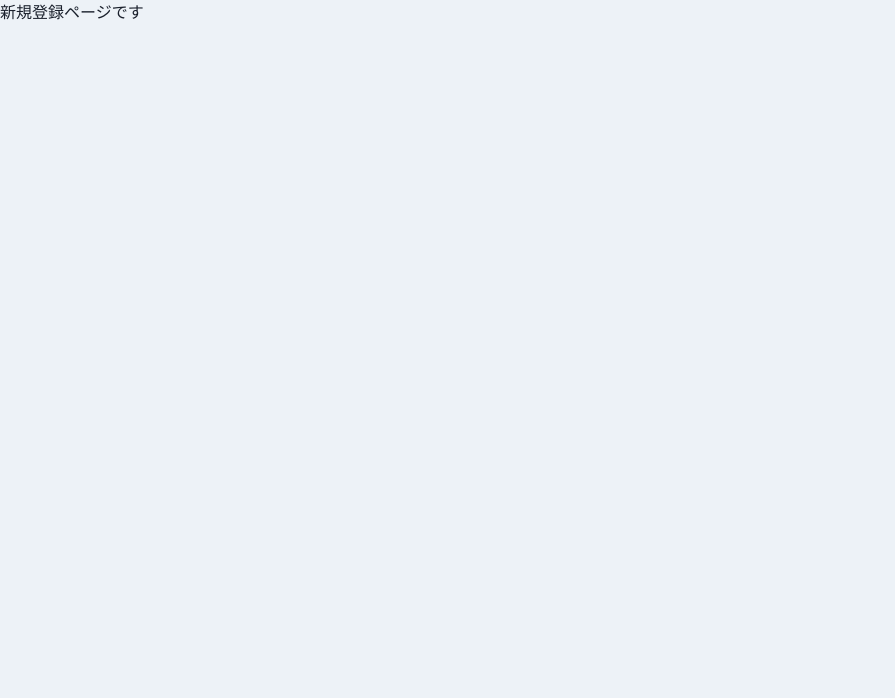
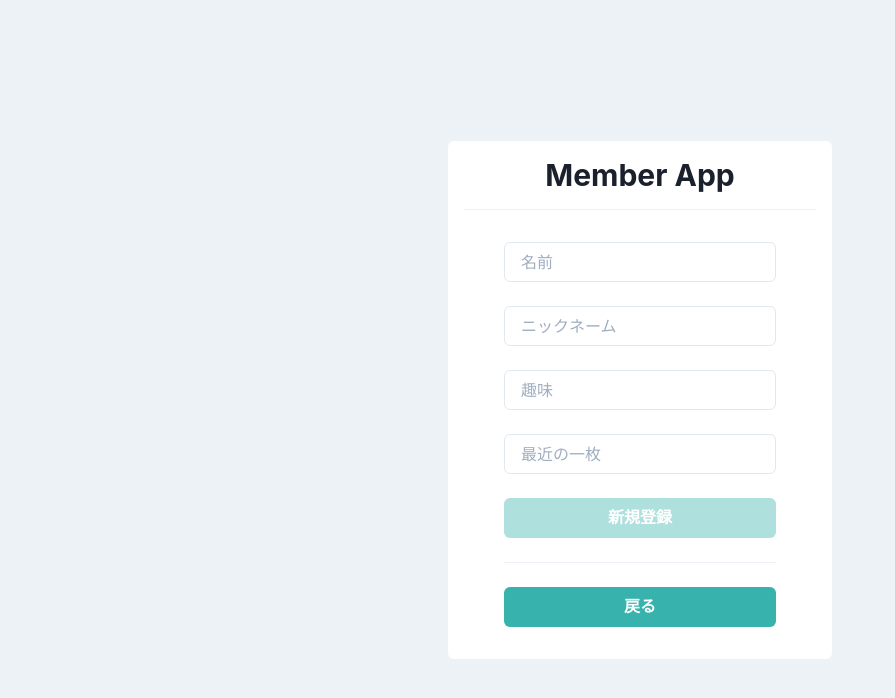
Before and after one commit to peppino708/Member_app, a React (Create React App) app: page /register in a window 1280 px wide. Shown: the top 698 px of the page, without its empty margins (0-895 px from the left). Built offline with nearby package versions, Linux system fonts and the light colour scheme.

Commit message:
Fix Register.tsx

```diff
--- a/src/components/pages/Register.tsx
+++ b/src/components/pages/Register.tsx
@@ -1,5 +1,85 @@
-import { memo, VFC } from "react";
+import { Box, Divider, Flex, Heading, Input, Stack } from "@chakra-ui/react";
+import { ChangeEvent, memo, useState, VFC } from "react";
+import { useHistory } from "react-router-dom";
+// import { useAuth } from "../../hooks/useAuth";
+import { PrimaryButton } from "../atoms/button/PrimaryButton";
 
 export const Register: VFC = memo(() => {
-  return <p>新規登録ページです</p>;
+  // const { login, loading } = useAuth();
+
+  const [userName, setUserName] = useState("");
+  const onChangeUserName = (e: ChangeEvent<HTMLInputElement>) =>
+    setUserName(e.target.value);
+
+  const [nickName, setNickName] = useState("");
+  const onChangeNickName = (e: ChangeEvent<HTMLInputElement>) =>
+    setNickName(e.target.value);
+
+  const [hobbies, setHobbies] = useState("");
+  const onChangeHobbies = (e: ChangeEvent<HTMLInputElement>) =>
+    setHobbies(e.target.value);
+
+  const [recentPicture, setRecentPicture] = useState("");
+  const onChangeRecentPicture = (e: ChangeEvent<HTMLInputElement>) =>
+    setRecentPicture(e.target.value);
+
+  const onClickRegister = () => {};
+
+  const history = useHistory();
+
+  const onClickLoginBack = () => history.push("/");
+
+  const onKeyPress = (e: React.KeyboardEvent<HTMLInputElement>) => {
+    if (e.key === "Enter") {
+      e.preventDefault();
+      onClickRegister();
+    }
+  };
+
+  return (
+    <Flex align="center" justify="center" height="100vh" shadow="md">
+      <Box bg="white" w="sm" p={4} borderRadius="md">
+        <Heading as="h1" size="lg" textAlign="center">
+          Member App
+        </Heading>
+        <Divider my={4} />
+        {/* stackは囲った中の要素を等間隔に配置していく */}
+        <Stack spacing={6} py={4} px={10}>
+          <Input
+            placeholder="名前"
+            value={userName}
+            onChange={onChangeUserName}
+            onKeyPress={onKeyPress}
+          />
+          <Input
+            placeholder="ニックネーム"
+            value={nickName}
+            onChange={onChangeNickName}
+            onKeyPress={onKeyPress}
+          />
+          <Input
+            placeholder="趣味"
+            value={hobbies}
+            onChange={onChangeHobbies}
+            onKeyPress={onKeyPress}
+          />
+          <Input
+            placeholder="最近の一枚"
+            value={recentPicture}
+            onChange={onChangeRecentPicture}
+            onKeyPress={onKeyPress}
+          />
+          <PrimaryButton
+            disabled={hobbies === ""}
+            // loading={loading}
+            onClick={onClickRegister}
+          >
+            新規登録
+          </PrimaryButton>
+          <Divider my={4} />
+          <PrimaryButton onClick={onClickLoginBack}>戻る</PrimaryButton>
+        </Stack>
+      </Box>
+    </Flex>
+  );
 });
```
